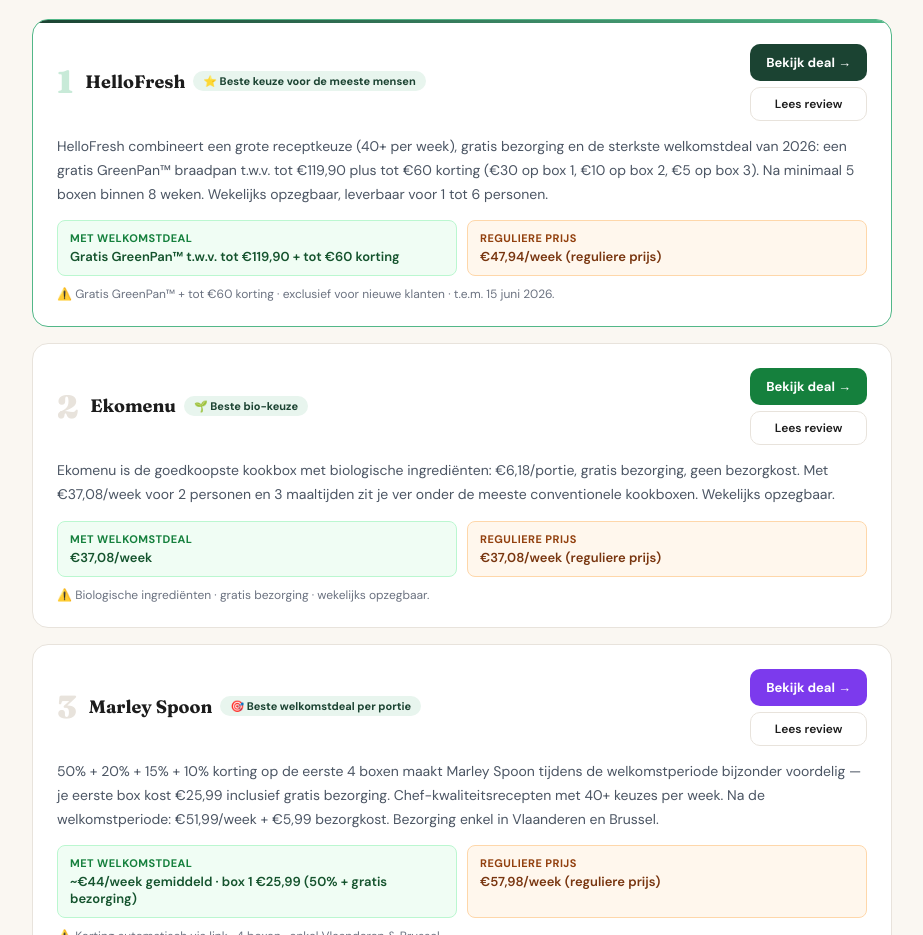
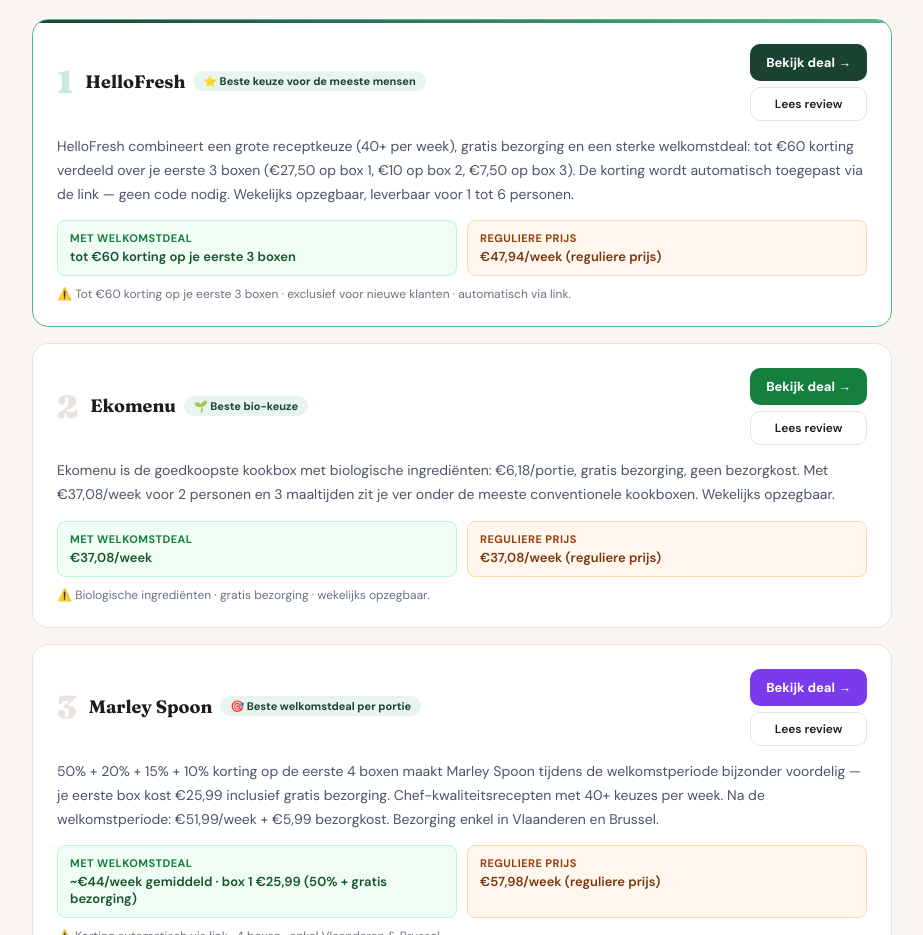
Before and after one commit to fetspets/bestemaaltijdbox, a Next.js app: page /gids/goedkoopste-maaltijdbox-belgie in a window 1280 px wide. Shown: the part 1480-2415 px from the top of the page, without its empty margins (178-1101 px from the left). Built offline with nearby package versions, Linux system fonts and the light colour scheme.

Commit message:
auto: update page.tsx

```diff
--- a/src/app/gids/goedkoopste-maaltijdbox-belgie/page.tsx
+++ b/src/app/gids/goedkoopste-maaltijdbox-belgie/page.tsx
@@ -193,10 +193,10 @@ export default function GoedkoopsteMaaltijdboxPage() {
               slug: 'hellofresh',
               badge: '⭐ Beste keuze voor de meeste mensen',
               accent: '#1B4332',
-              metDeal: 'Gratis GreenPan™ t.w.v. tot €119,90 + tot €60 korting',
+              metDeal: 'tot €60 korting op je eerste 3 boxen',
               naDeal: '€47,94/week (reguliere prijs)',
-              uitleg: 'HelloFresh combineert een grote receptkeuze (40+ per week), gratis bezorging en de sterkste welkomstdeal van 2026: een gratis GreenPan™ braadpan t.w.v. tot €119,90 plus tot €60 korting (€30 op box 1, €10 op box 2, €5 op box 3). Na minimaal 5 boxen binnen 8 weken. Wekelijks opzegbaar, leverbaar voor 1 tot 6 personen.',
-              dealOpmerking: 'Gratis GreenPan™ + tot €60 korting · exclusief voor nieuwe klanten · t.e.m. 15 juni 2026.',
+              uitleg: 'HelloFresh combineert een grote receptkeuze (40+ per week), gratis bezorging en een sterke welkomstdeal: tot €60 korting verdeeld over je eerste 3 boxen (€27,50 op box 1, €10 op box 2, €7,50 op box 3). De korting wordt automatisch toegepast via de link — geen code nodig. Wekelijks opzegbaar, leverbaar voor 1 tot 6 personen.',
+              dealOpmerking: 'Tot €60 korting op je eerste 3 boxen · exclusief voor nieuwe klanten · automatisch via link.',
             },
             {
               rang: 2,
```
